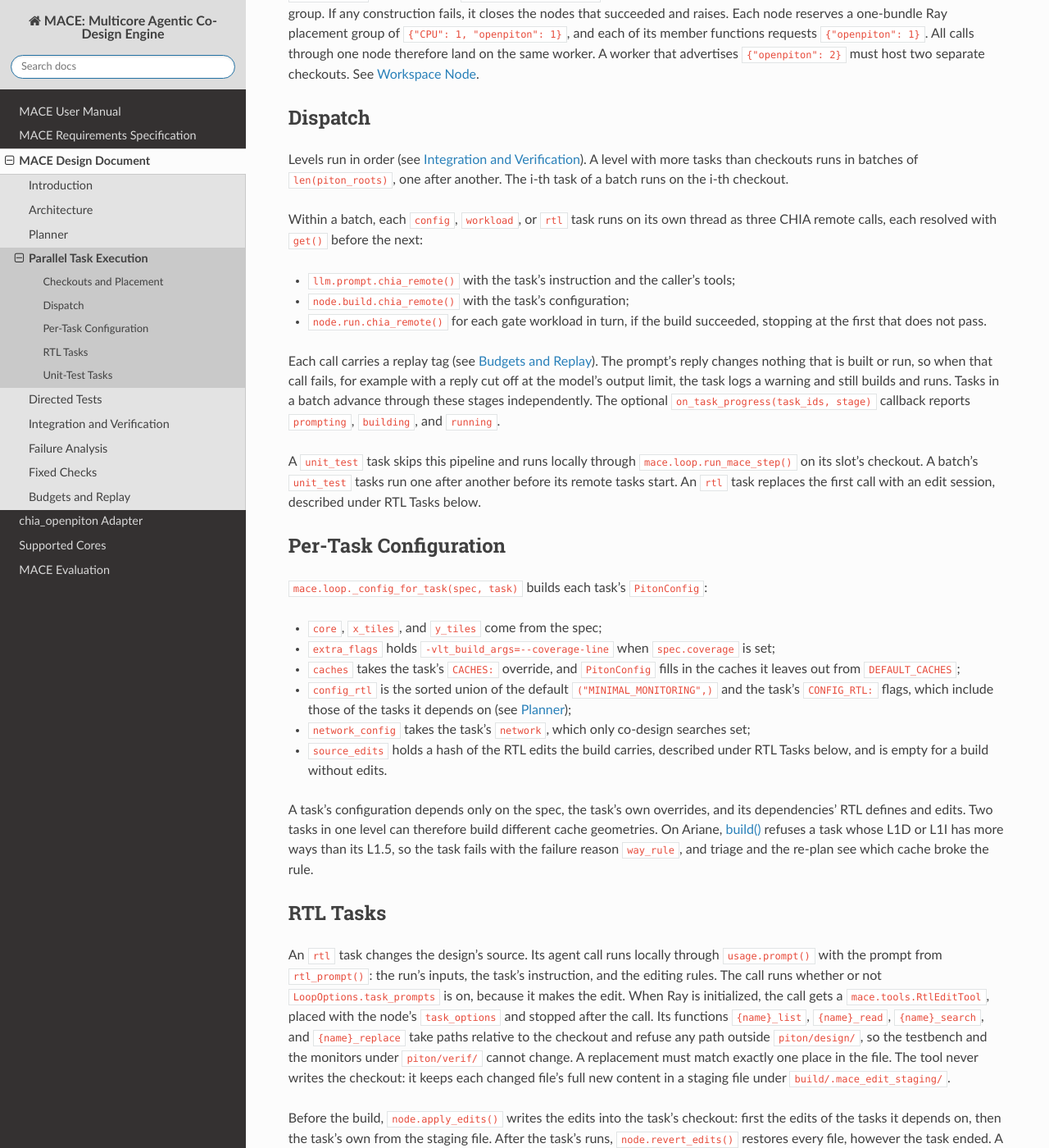
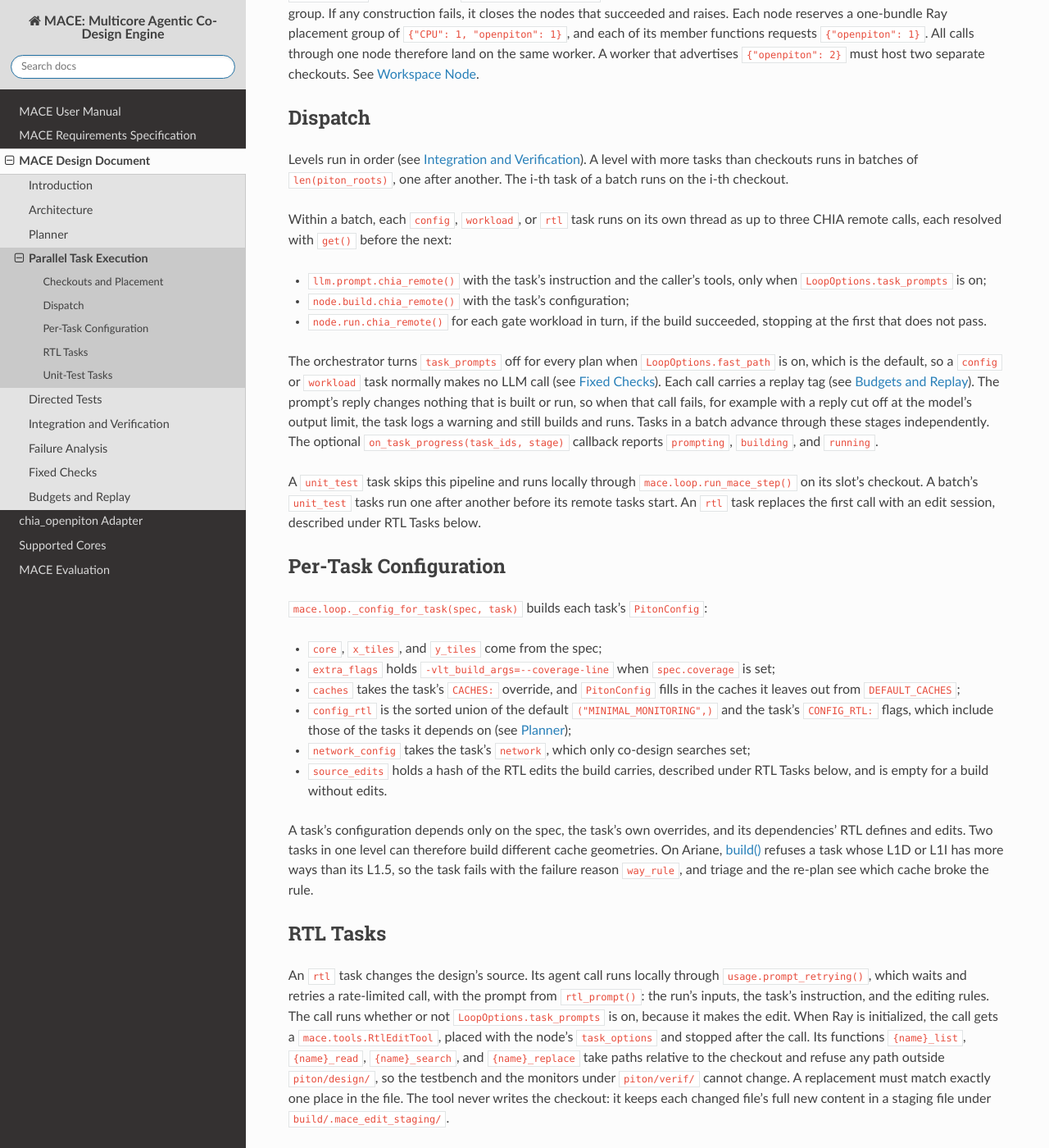
Before and after one commit to ranaumarnadeem/MACE, a Sphinx documentation site: the page built from docs/03_mace_design/task_execution.md, in a window 1280 px wide and 1400 px high, scrolled down 358 px. Shown: the whole window at 82% size. Built offline with Sphinx 7.4.7 and the Read the Docs theme 3.1.0, drawn with Linux system fonts in a browser that asks for light colours.

Commit message:
docs: config and workload tasks make no LLM call by default
The fast path turns task prompts off for every plan.

```diff
--- a/docs/03_mace_design/task_execution.md
+++ b/docs/03_mace_design/task_execution.md
@@ -22,12 +22,13 @@ Levels run in order (see [Integration and Verification](integrator.md)).
 A level with more tasks than checkouts runs in batches of `len(piton_roots)`, one after another.
 The i-th task of a batch runs on the i-th checkout.
 
-Within a batch, each `config`, `workload`, or `rtl` task runs on its own thread as three CHIA remote calls, each resolved with `get()` before the next:
+Within a batch, each `config`, `workload`, or `rtl` task runs on its own thread as up to three CHIA remote calls, each resolved with `get()` before the next:
 
-- `llm.prompt.chia_remote()` with the task's instruction and the caller's tools;
+- `llm.prompt.chia_remote()` with the task's instruction and the caller's tools, only when `LoopOptions.task_prompts` is on;
 - `node.build.chia_remote()` with the task's configuration;
 - `node.run.chia_remote()` for each gate workload in turn, if the build succeeded, stopping at the first that does not pass.
 
+The orchestrator turns `task_prompts` off for every plan when `LoopOptions.fast_path` is on, which is the default, so a `config` or `workload` task normally makes no LLM call (see [Fixed Checks](fixed_checks.md)).
 Each call carries a replay tag (see [Budgets and Replay](budget_and_replay.md)).
 The prompt's reply changes nothing that is built or run, so when that call fails, for example with a reply cut off at the model's output limit, the task logs a warning and still builds and runs.
 Tasks in a batch advance through these stages independently.
@@ -55,7 +56,7 @@ On Ariane, [build()](../04_chia_openpiton/workspace_node.md) refuses a task whos
 ## RTL Tasks
 
 An `rtl` task changes the design's source.
-Its agent call runs locally through `usage.prompt()` with the prompt from `rtl_prompt()`: the run's inputs, the task's instruction, and the editing rules.
+Its agent call runs locally through `usage.prompt_retrying()`, which waits and retries a rate-limited call, with the prompt from `rtl_prompt()`: the run's inputs, the task's instruction, and the editing rules.
 The call runs whether or not `LoopOptions.task_prompts` is on, because it makes the edit.
 When Ray is initialized, the call gets a `mace.tools.RtlEditTool`, placed with the node's `task_options` and stopped after the call.
 Its functions `{name}_list`, `{name}_read`, `{name}_search`, and `{name}_replace` take paths relative to the checkout and refuse any path outside `piton/design/`, so the testbench and the monitors under `piton/verif/` cannot change.
```
Also changed, not shown: docs/01_mace_user/Running_the_Loop.md (+2 -1 lines), docs/03_mace_design/budget_and_replay.md (+3 -2 lines).
